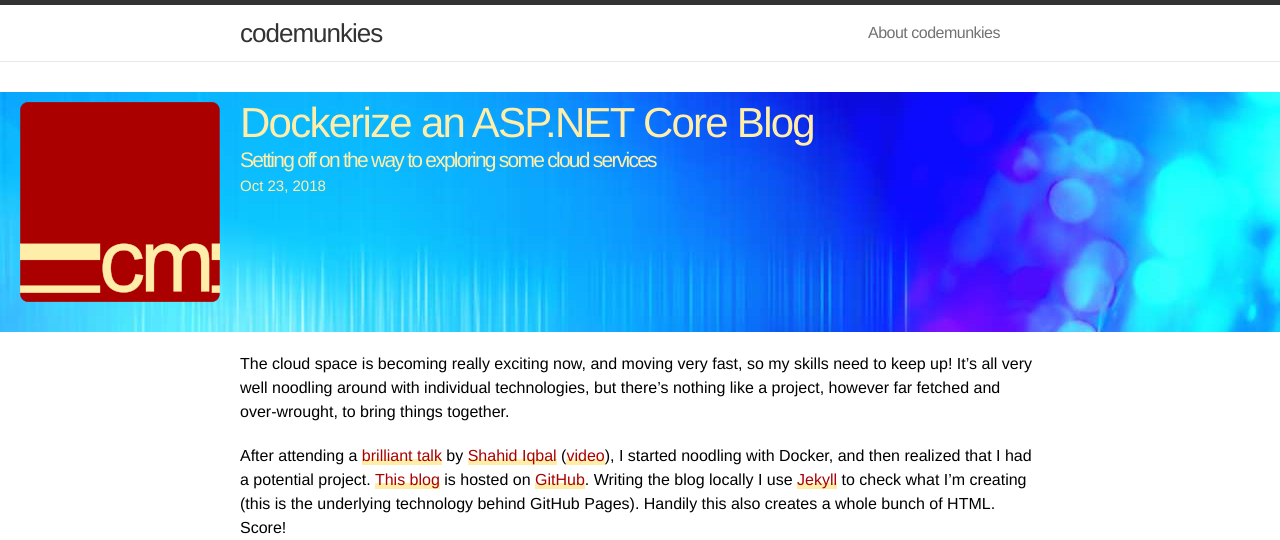
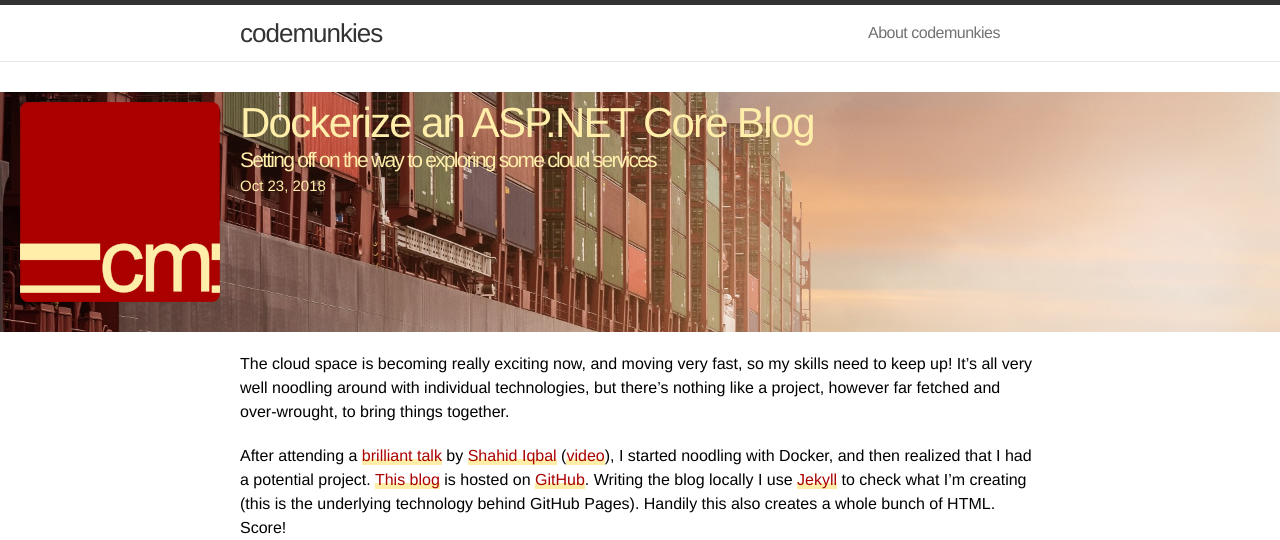
Before and after one commit to steve-codemunkies/stevehocking.github.io, a Jekyll site: the page built from _posts/2018-10-23-dockerize-asp-net-core-blog.md, in a window 1280 px wide. Shown: the top 540 px of the page. Built offline with Jekyll 4.4.1, drawn with Linux system fonts in a browser that asks for light colours; nearby versions of some CDN libraries; comment, search, counter and statistics services are not loaded; grey boxes are pictures that could not be loaded.

Commit message:
Add new hero image and update post

```diff
--- a/_posts/2018-10-23-dockerize-asp-net-core-blog.md
+++ b/_posts/2018-10-23-dockerize-asp-net-core-blog.md
@@ -6,6 +6,7 @@ date:   	2018-10-23 12:00:00
 categories: aspnetcore docker
 comments: true
 page-type: article
+hero-image: /assets/2018-12-12-container-ship.jpg
 ---
 
 The cloud space is becoming really exciting now, and moving very fast, so my skills need to keep up! It's all very well noodling around with individual technologies, but there's nothing like a project, however far fetched and over-wrought, to bring things together.
```
Also changed, not shown: assets/2018-12-12-container-ship.jpg (added).
